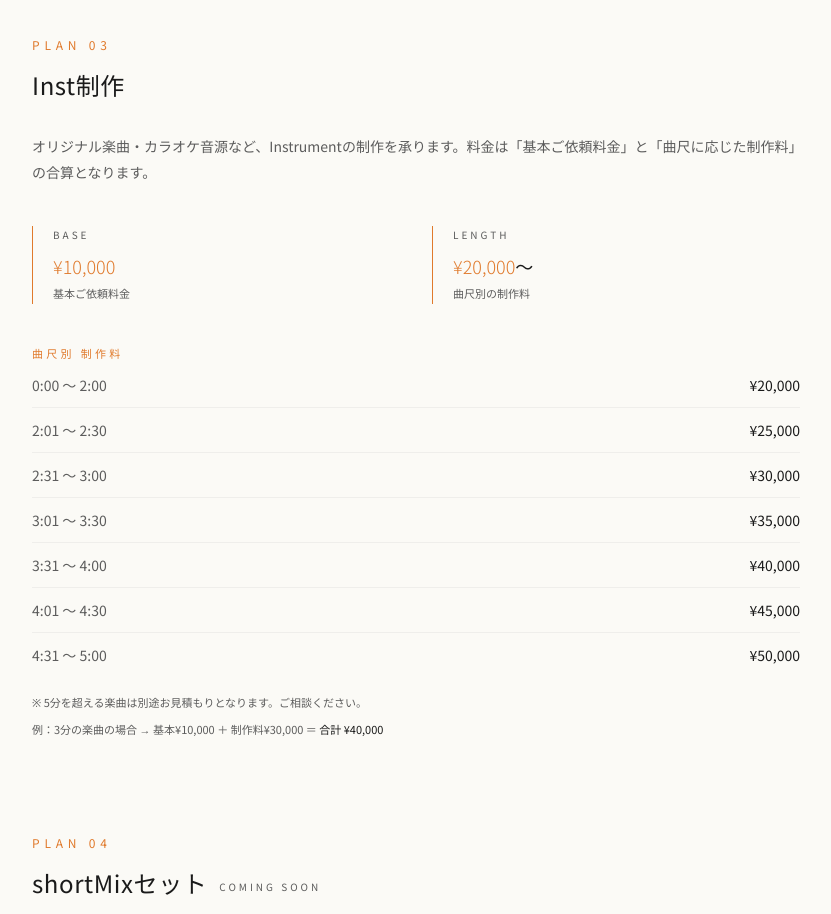
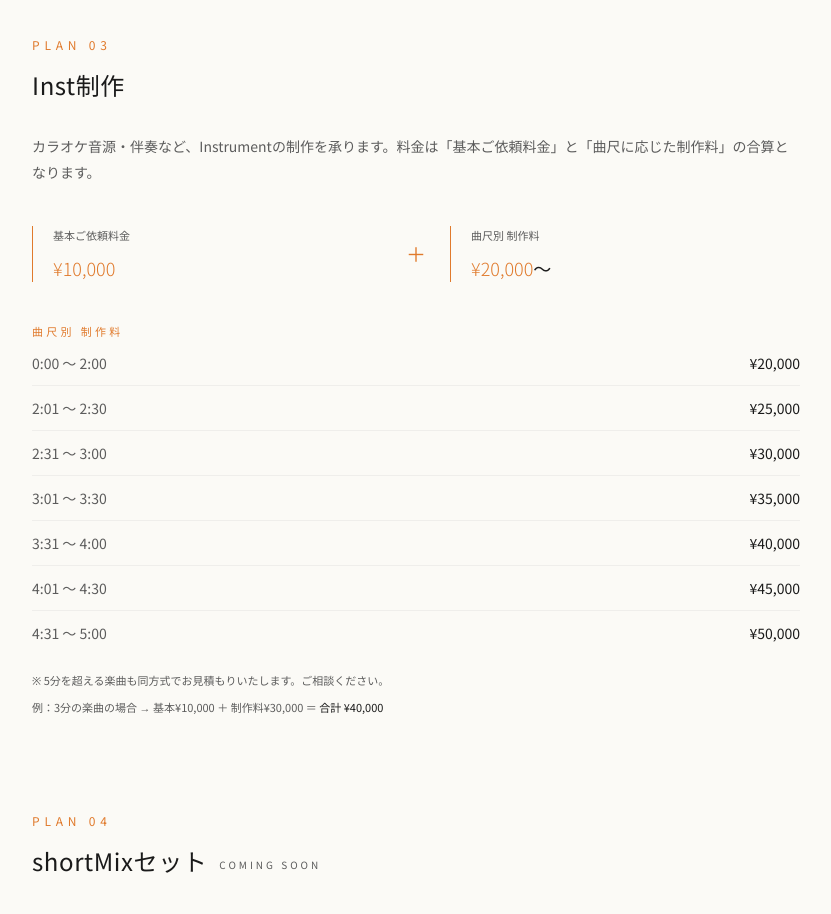
Before and after one commit to risouco/OrangeStudio, a Next.js app: page /plans in a window 1280 px wide. Shown: the part 1840-2754 px from the top of the page, without its empty margins (224-1055 px from the left). Built offline with nearby package versions, Linux system fonts and the light colour scheme.

Commit message:
Inst制作: refine copy, BASE+LENGTH boxes with + sign, 5min note

```diff
--- a/src/app/plans/page.tsx
+++ b/src/app/plans/page.tsx
@@ -287,30 +287,28 @@ export default function PlansPage() {
               </h2>
 
               <p className="text-sm text-[color:var(--sub)] leading-[1.9] mb-10">
-                オリジナル楽曲・カラオケ音源など、Instrumentの制作を承ります。料金は「基本ご依頼料金」と「曲尺に応じた制作料」の合算となります。
+                カラオケ音源・伴奏など、Instrumentの制作を承ります。料金は「基本ご依頼料金」と「曲尺に応じた制作料」の合算となります。
               </p>
 
-              <div className="grid grid-cols-1 md:grid-cols-2 gap-6 md:gap-8 mb-10">
-                <div className="border-l border-[color:var(--accent)] pl-5">
-                  <p className="text-[10px] tracking-[0.3em] text-[color:var(--sub)] mb-2">
-                    BASE
+              <div className="flex flex-col md:flex-row md:items-stretch gap-4 md:gap-0 mb-10">
+                <div className="flex-1 border-l border-[color:var(--accent)] pl-5">
+                  <p className="text-[11px] text-[color:var(--sub)] mb-2">
+                    基本ご依頼料金
                   </p>
                   <p className="text-lg font-light text-[color:var(--accent)]">
                     ¥10,000
                   </p>
-                  <p className="text-[11px] text-[color:var(--sub)] mt-1">
-                    基本ご依頼料金
-                  </p>
                 </div>
-                <div className="border-l border-[color:var(--accent)] pl-5">
-                  <p className="text-[10px] tracking-[0.3em] text-[color:var(--sub)] mb-2">
-                    LENGTH
+                <div className="md:flex md:items-center md:justify-center md:px-6 text-[color:var(--accent)] text-xl font-light">
+                  ＋
+                </div>
+                <div className="flex-1 border-l border-[color:var(--accent)] pl-5">
+                  <p className="text-[11px] text-[color:var(--sub)] mb-2">
+                    曲尺別 制作料
                   </p>
                   <p className="text-lg font-light">
-                    <span className="text-[color:var(--accent)]">¥20,000</span>〜
-                  </p>
-                  <p className="text-[11px] text-[color:var(--sub)] mt-1">
-                    曲尺別の制作料
+                    <span className="text-[color:var(--accent)]">¥20,000</span>
+                    〜
                   </p>
                 </div>
               </div>
@@ -350,7 +348,7 @@ export default function PlansPage() {
               </ul>
 
               <p className="text-[11px] text-[color:var(--sub)] leading-[1.7]">
-                ※ 5分を超える楽曲は別途お見積もりとなります。ご相談ください。
+                ※ 5分を超える楽曲も同方式でお見積もりいたします。ご相談ください。
               </p>
               <p className="text-[11px] text-[color:var(--sub)] leading-[1.7] mt-2">
                 例：3分の楽曲の場合 → 基本¥10,000 ＋ 制作料¥30,000 ＝ <span className="text-[color:var(--fg)]">合計 ¥40,000</span>
```
